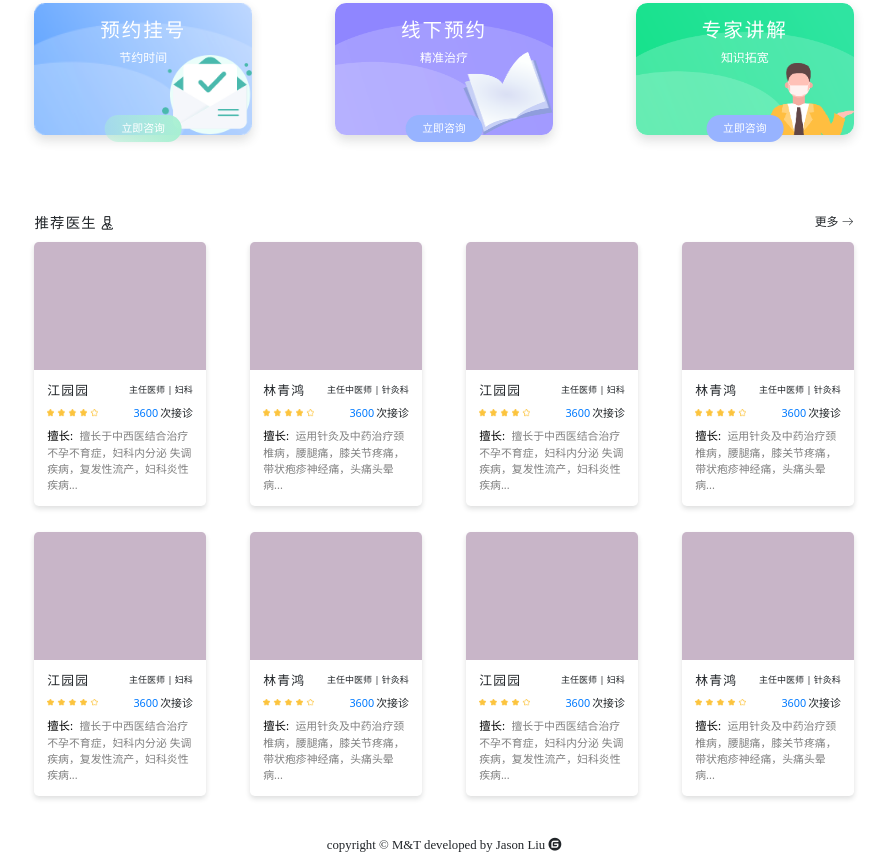
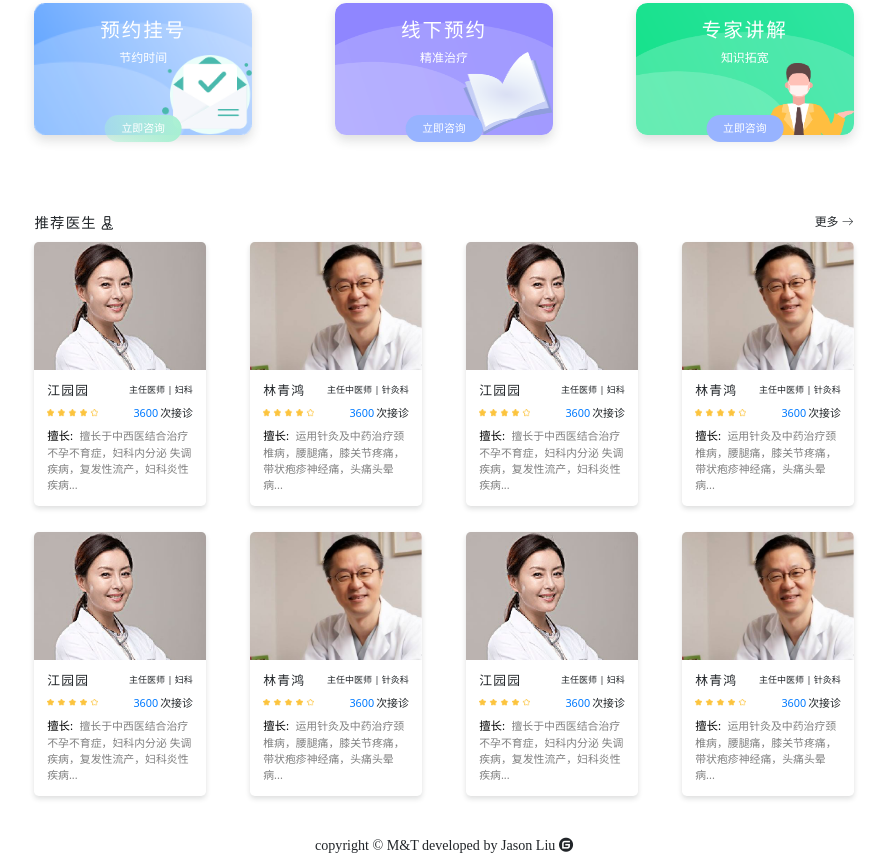
Before and after one commit to bigmanBass666/zyzx-official-website, a plain HTML site: page html/community.html in a window 1280 px wide. Shown: the part 1049-1905 px from the top of the page, without its empty margins (196-1083 px from the left). Drawn offline with Linux system fonts and the light colour scheme.

Commit message:
Please enter the commit message for your changes. Lines starting with '#' will be ignored, and an empty message aborts the commit.
On branch master
Your branch is up to date with 'github-origin/master'.

Changes to be committed:
	modified:   css/common.css
	modified:   html/community.html
	modified:   html/healthy.html
	modified:   html/mall.html
	modified:   index.html
	modified:   js/index.js
	modified:   less/common.less

```diff
--- a/html/community.html
+++ b/html/community.html
@@ -178,7 +178,7 @@
         <ul>
           <li>
             <div class="card">
-              <div class="imgBox"><img src="/img/lilac.jpg" alt=""></div>
+              <div class="imgBox"><img src="/img/recommend-doctor/jyy.png" alt=""></div>
               <div class="card-body">
                 <h5 class="card-title">
                   <div class="name">江园园</div>
@@ -195,7 +195,7 @@
           </li>
           <li>
             <div class="card">
-              <div class="imgBox"><img src="/img/lilac.jpg" alt=""></div>
+              <div class="imgBox"><img src="/img/recommend-doctor/lqh.png" alt=""></div>
               <div class="card-body">
                 <h5 class="card-title">
                   <div class="name">林青鸿</div>
@@ -212,7 +212,7 @@
           </li>
           <li>
             <div class="card">
-              <div class="imgBox"><img src="/img/lilac.jpg" alt=""></div>
+              <div class="imgBox"><img src="/img/recommend-doctor/jyy.png" alt=""></div>
               <div class="card-body">
                 <h5 class="card-title">
                   <div class="name">江园园</div>
@@ -229,7 +229,7 @@
           </li>
           <li>
             <div class="card">
-              <div class="imgBox"><img src="/img/lilac.jpg" alt=""></div>
+              <div class="imgBox"><img src="/img/recommend-doctor/lqh.png" alt=""></div>
               <div class="card-body">
                 <h5 class="card-title">
                   <div class="name">林青鸿</div>
@@ -246,7 +246,7 @@
           </li>
           <li>
             <div class="card">
-              <div class="imgBox"><img src="/img/lilac.jpg" alt=""></div>
+              <div class="imgBox"><img src="/img/recommend-doctor/jyy.png" alt=""></div>
               <div class="card-body">
                 <h5 class="card-title">
                   <div class="name">江园园</div>
@@ -263,7 +263,7 @@
           </li>
           <li>
             <div class="card">
-              <div class="imgBox"><img src="/img/lilac.jpg" alt=""></div>
+              <div class="imgBox"><img src="/img/recommend-doctor/lqh.png" alt=""></div>
               <div class="card-body">
                 <h5 class="card-title">
                   <div class="name">林青鸿</div>
@@ -280,7 +280,7 @@
           </li>
           <li>
             <div class="card">
-              <div class="imgBox"><img src="/img/lilac.jpg" alt=""></div>
+              <div class="imgBox"><img src="/img/recommend-doctor/jyy.png" alt=""></div>
               <div class="card-body">
                 <h5 class="card-title">
                   <div class="name">江园园</div>
@@ -297,7 +297,7 @@
           </li>
           <li>
             <div class="card">
-              <div class="imgBox"><img src="/img/lilac.jpg" alt=""></div>
+              <div class="imgBox"><img src="/img/recommend-doctor/lqh.png" alt=""></div>
               <div class="card-body">
                 <h5 class="card-title">
                   <div class="name">林青鸿</div>
@@ -330,6 +330,36 @@
 
   <script src="/js/flexible.js"></script>
   <script src="/js/index.js"></script>
+  <script src="/js/magic_mouse.js"></script>
+  <script src="/js/lenis/lenis.min.js"></script>
+
+  <script>
+    // magic_mouse init
+    document.querySelectorAll('a, button, label, .recommend-doctor .card, .icon')
+      .forEach(el => {
+        el.classList.add('magic-hover')
+      })
+    const options = {
+      "outerStyle": "disable",
+      "hoverEffect": "pointer-overlay",
+      "hoverItemMove": false,
+      "defaultCursor": false,
+      "outerWidth": 30,
+      "outerHeight": 30
+    }
+    magicMouse(options)
+
+
+    // lenis init
+    const lenis = new Lenis()
+
+    function raf(time) {
+      lenis.raf(time)
+      requestAnimationFrame(raf)
+    }
+
+    requestAnimationFrame(raf)
+  </script>
 </body>
 
 </html>
--- a/js/index.js
+++ b/js/index.js
@@ -16,7 +16,7 @@ setInterval(() => {
 	img.src = imagePaths[imageIndex] // 更换图片的 src 属性
 
 	document.querySelectorAll('.banner .indicator>div')[imageIndex].classList.add("active") // 更新指示器样式
-}, 8000)
+}, 10000)
 
 
 // 监听滚动事件
--- a/less/common.less
+++ b/less/common.less
@@ -668,7 +668,7 @@ html {
 .copyright {
   text-align: center;
   font-family: 'Times New Roman', Times, serif;
-  font-size: .1rem;
+  font-size: .11rem;
 
   a {
     color: inherit;
@@ -715,3 +715,7 @@ html.lenis body {
 .lenis.lenis-scrolling iframe {
   pointer-events: none;
 }
+
+* {
+  cursor: none !important;
+}
```
Also changed, not shown: html/healthy.html (+39 -10 lines), html/mall.html (+39 -10 lines), index.html (+0 -5 lines), css/common.css.
